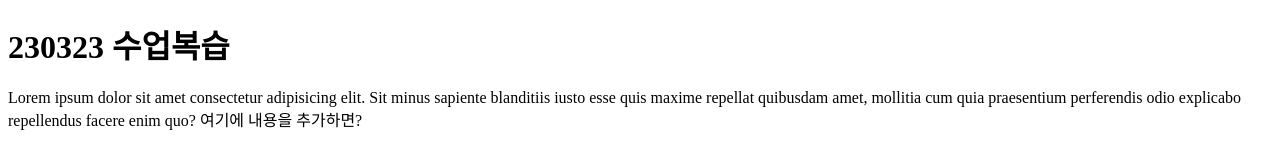
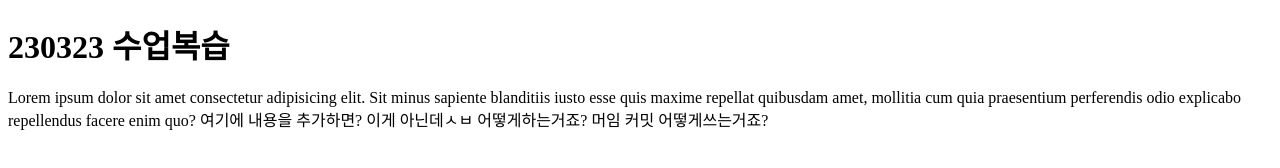
Before and after one commit to soojeong123/DC_231_2, a plain HTML site: page aaa.html in a window 1280 px wide. Drawn offline with Linux system fonts and the light colour scheme.

Commit message:
230323 커밋 이제 됐나? 이렇게쓰는건가?

```diff
--- a/aaa.html
+++ b/aaa.html
@@ -12,7 +12,8 @@
       Lorem ipsum dolor sit amet consectetur adipisicing elit. Sit minus
       sapiente blanditiis iusto esse quis maxime repellat quibusdam amet,
       mollitia cum quia praesentium perferendis odio explicabo repellendus
-      facere enim quo? 여기에 내용을 추가하면?
+      facere enim quo? 여기에 내용을 추가하면? 이게 아닌데ㅅㅂ 어떻게하는거죠?
+      머임 커밋 어떻게쓰는거죠?
     </p>
   </body>
 </html>
```
